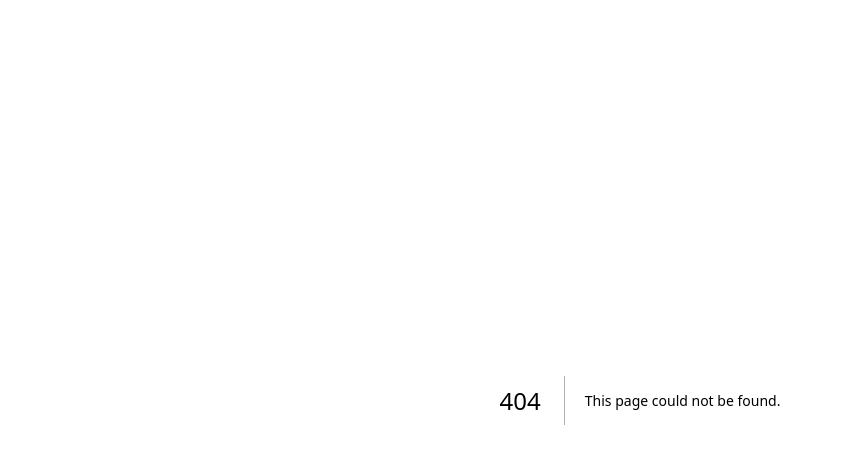
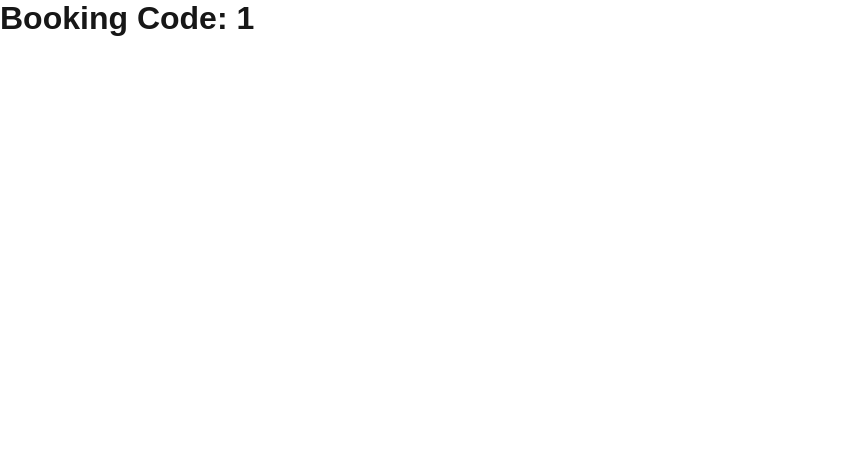
Before and after one commit to aartas/higalen_site, a Next.js app: page /s/1/booking/1 in a window 1280 px wide. Before the commit this address had no page. Shown: the top 464 px of the page, without its empty margins (0-841 px from the left). Built offline with nearby package versions, Linux system fonts and the light colour scheme.

Commit message:
Dynamic booking id route added

```diff
--- /dev/null
+++ b/app/s/[subdomain]/booking/[bookingId]/page.js
@@ -0,0 +1,11 @@
+const BookingPage = ({ params }) => {
+    const { bookingId } = params;
+
+    return (
+        <div>
+            <h1>Booking Code: {bookingId}</h1>
+        </div>
+    );
+}
+
+export default BookingPage;
```
